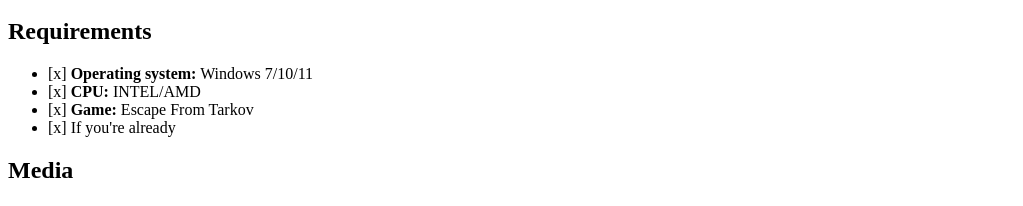
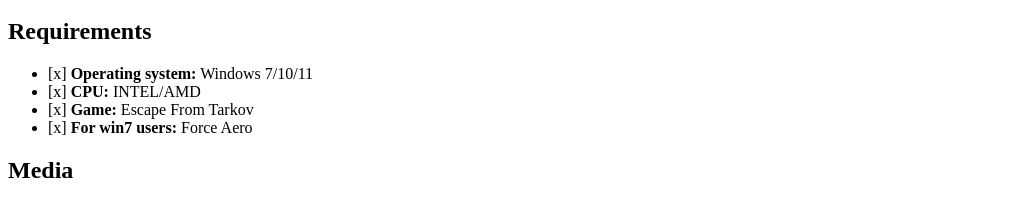
Before and after one commit to monuzo/monuzo, a Next.js app: page /cheats/eft-legend in a window 1280 px wide. Shown: the part 1361-1567 px from the top of the page, without its empty margins (0-1023 px from the left). Built offline with nearby package versions, Linux system fonts and the light colour scheme.

Commit message:
Update eft-legend.mdx

```diff
--- a/pages/cheats/eft-legend.mdx
+++ b/pages/cheats/eft-legend.mdx
@@ -78,7 +78,7 @@ Buy on discord to get a 5% discount.
 - [x] **Operating system:** Windows 7/10/11
 - [x] **CPU:** INTEL/AMD
 - [x] **Game:** Escape From Tarkov
-- [x] If you're already
+- [x] **For win7 users:** Force Aero
 
 ## Media
 
```
